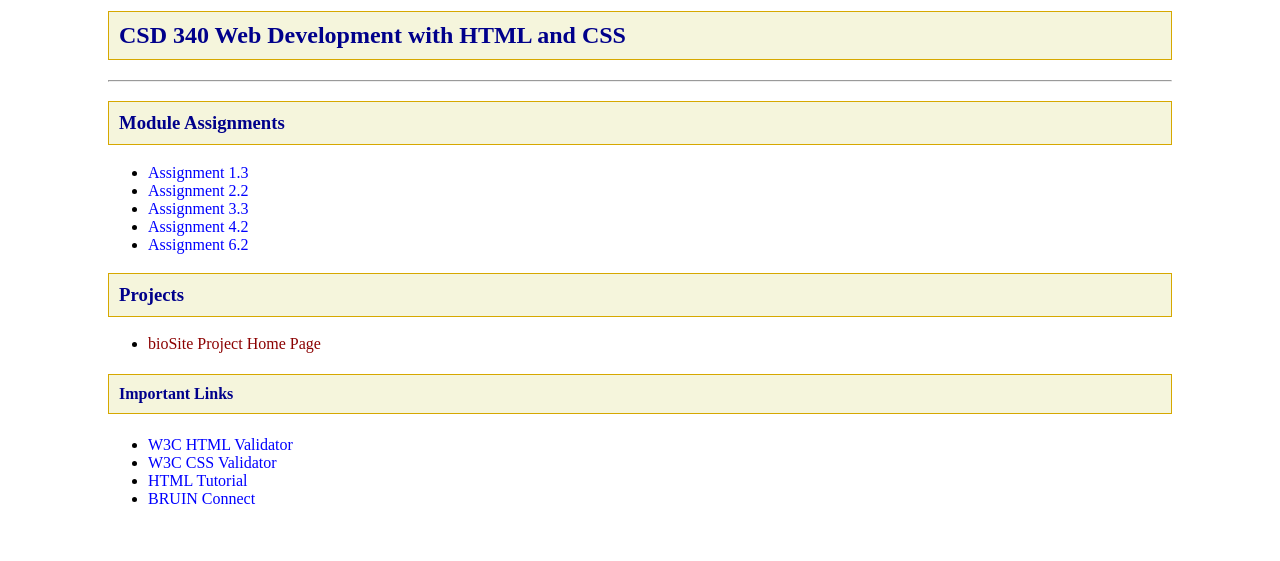
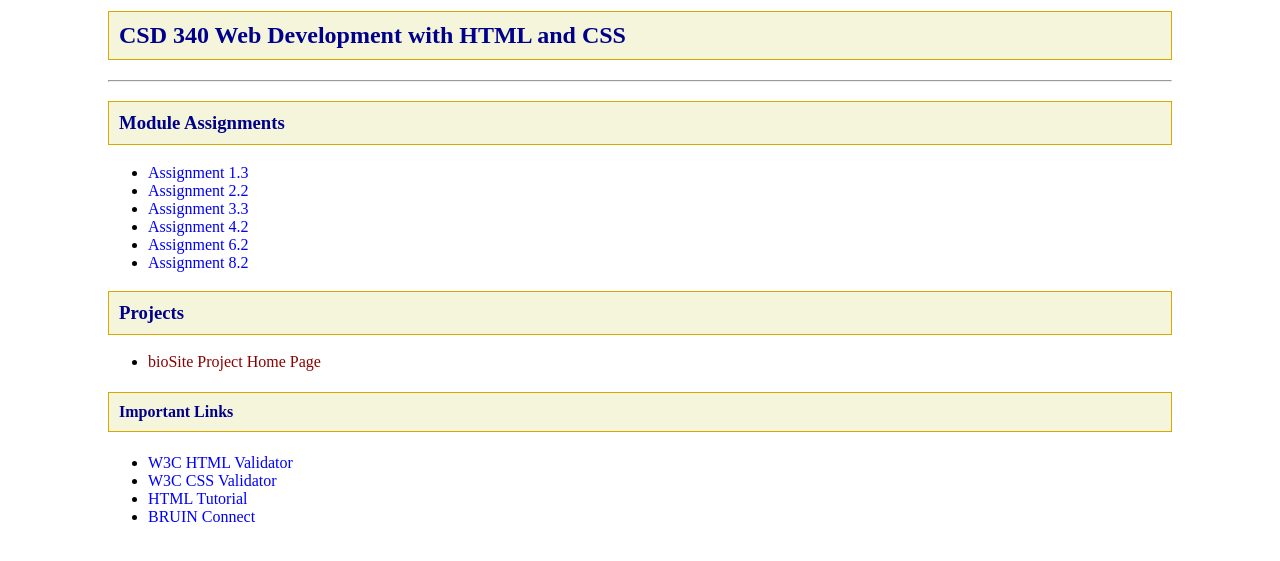
Before and after one commit to BRHackett/csd-340, a plain HTML site: page index.html in a window 1280 px wide. Shown: the part 119-680 px from the top of the page. Drawn offline with Linux system fonts and the light colour scheme.

Commit message:
Update index.html

```diff
--- a/index.html
+++ b/index.html
@@ -16,6 +16,7 @@
         <li><a href="module-3/hackett_Mod3_3.html">Assignment 3.3</a></li>
         <li><a href="module-4/hackett_Mod4_2.html">Assignment 4.2</a></li>
         <li><a href="module-6/Hackett_Mod6_2.html">Assignment 6.2</a></li>
+        <li><a href="module-8/Hackett_Mod8_2.html">Assignment 8.2</a></li>
     </ul>
     <h3>Projects</h3>
     <ul>
```
